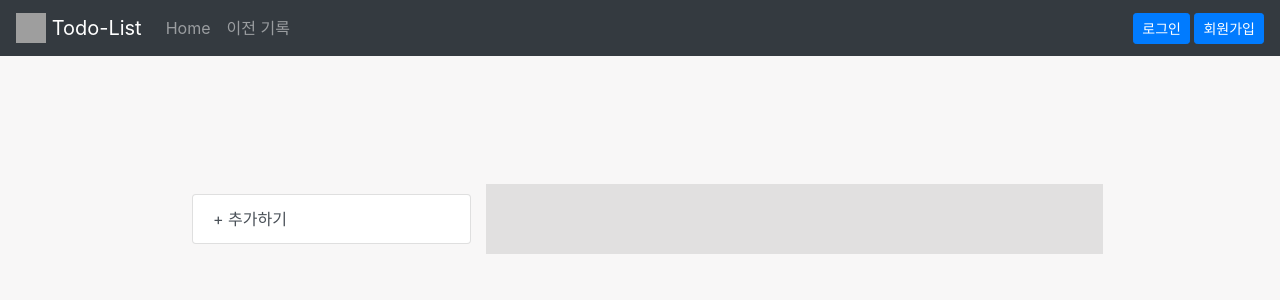
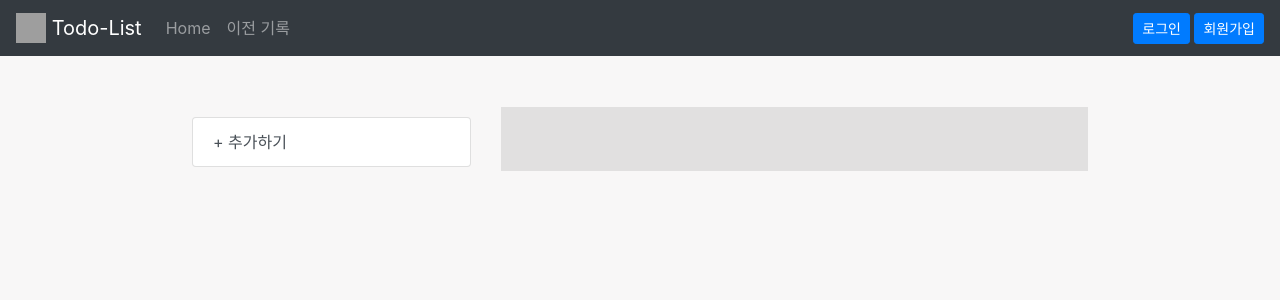
Before and after one commit to W1nU/programmers-todolist, a React (Create React App) app in the folder view/: page / in a window 1280 px wide. Shown: the top 300 px of the page. Built offline with nearby package versions, Linux system fonts and the light colour scheme; grey boxes are pictures that could not be loaded.

Commit message:
우선순위 적용 완료

```diff
--- a/view/src/App.css
+++ b/view/src/App.css
@@ -7,12 +7,13 @@
 .col-sm-4 {
     padding: 10px;
     float: left;
-
 }
-
 
 .col-sm-8 {
     float: right;
-    padding: 20px;
+}
+
+.tab-content {
+    padding: 2rem;
     background-color: #e1e0e0;
 }
--- a/view/src/App.js
+++ b/view/src/App.js
@@ -84,11 +84,19 @@ class App extends Component {
         })
     };
 
-    _modifyTodo = (todoTitle, todoContent, todoTime) => {
+    _modifyTodo = (todoTitle, todoContent, todoTime, priority) => {
         let modifiedTodo = this.state.todo;
+        let selectedTodo = modifiedTodo[this.state.selectedTodoId];
+
         modifiedTodo[this.state.selectedTodoId].content = todoContent;
         modifiedTodo[this.state.selectedTodoId].time = todoTime;
         modifiedTodo[this.state.selectedTodoId].title = todoTitle;
+
+        if(priority-1 !== this.state.selectedTodoId){
+            console.log(this.state.selectedTodo, priority);
+            modifiedTodo.splice(this.state.selectedTodoId,1);
+            modifiedTodo.splice(priority - 1,0,selectedTodo)
+        }
 
         this.setState({
             todo: modifiedTodo,
@@ -96,10 +104,10 @@ class App extends Component {
         })
     };
 
-    _updateAddTodo = (todoTitle, todoContent, todoTime) => {
+    _updateAddTodo = (todoTitle, todoContent, todoTime, todoPriority) => {
         let tempTodo = this.state.todo;
 
-        tempTodo.push({
+        tempTodo.splice(todoPriority - 1, 0 ,{
             'title': todoTitle,
             'content' : todoContent,
             'time' : todoTime,
@@ -124,18 +132,11 @@ class App extends Component {
     render() {
         const close = () => {this.setState({inAddTodo: false})};
         const addTodo = () => {
-            let tempSelectFormJSX = [];
-            for (let i = 0; i <= this.state.todo.length; i++) {
-                tempSelectFormJSX.push(
-                    <option>{i + 1}</option>
-                )
-            }
 
             this.setState({
                 inAddTodo: true,
                 addTitle: "할 일 추가하기",
                 isModifyTodo: false,
-                prioritySelectOptionJSX : tempSelectFormJSX
             })
         };
 
@@ -189,7 +190,7 @@ class App extends Component {
                     selectedTodo = {this.state.selectedTodo}
                     toModify = {this._modifyTodo}
                     updateAddTodo = {this._updateAddTodo}
-                    priorityOption = {this.state.prioritySelectOptionJSX}
+                    todo = {this.state.todo}
                 />
 
                 <TodoContainer
--- a/view/src/components/Form/TodoForm.js
+++ b/view/src/components/Form/TodoForm.js
@@ -11,15 +11,16 @@ class TodoForm extends Component {
         this.state = {
             todoTitle: '',
             todoContent: '',
-            email: this.props.email,
             qType: '',
             isModify: false,
             time: null,
             url: this.props.url,
             contentPlaceholder: "할 일의 내용을 입력하세요",
             titlePlaceholder: "할 일을 입력하세요",
-            selectFormJSX : []
+            selectFormJSX : [],
+            priority: 1
         }
+        console.log(this.props.todo)
     }
 
     _setTodoTitle = (e) => {
@@ -36,12 +37,13 @@ class TodoForm extends Component {
 
     _sendForm = () => {
         if (this.props.isModifyTodo === true) {
-            this.props.toModify(this.state.todoTitle, this.state.todoContent, this.state.time);
+            this.props.toModify(this.state.todoTitle, this.state.todoContent, this.state.time, this.state.priority);
             return; //여기서 수정후에 보내야함
         } else if (this.props.isModifyTodo === false) {
-            this.props.updateAddTodo(this.state.todoTitle, this.state.todoContent, this.state.time)
+            this.props.updateAddTodo(this.state.todoTitle, this.state.todoContent, this.state.time, this.state.priority)
         }
         this._clearTime()
+
     };
 
 
@@ -69,9 +71,30 @@ class TodoForm extends Component {
         }
     }
 
+    _setPriority = (e) => {
+        this.setState({
+            priority: e.target.value
+        })
+    }
+
+    _makePriorityOption = () => {
+        let tempSelectFormJSX = [];
+
+        let priorityOptionLength = this.props.isModifyTodo ? this.props.todo.length  : this.props.todo.length + 1;
+
+        if(priorityOptionLength === 0 && this.props.isModifyTodo === false) { priorityOptionLength = 1 } //처음에 투두가 하나도 없을 떄 설정
+        for (let i = 0; i < priorityOptionLength; i++) {
+            tempSelectFormJSX.push(<option value={i + 1}>{i + 1}</option>)
+        }
+
+    return tempSelectFormJSX
+}
+
     componentWillReceiveProps(nextProps, nextContext) {
+        //this._makePriorityOption();
         if (nextProps.isModifyTodo === true) {
             this.setState({
+                priority: 1,
                 isModify: nextProps.isModifyTodo,
                 todoTitle: nextProps.selectedTodo['title'],
                 todoContent: nextProps.selectedTodo['content'],
@@ -81,13 +104,13 @@ class TodoForm extends Component {
             })
         } else {
             this.setState({
+                priority: 1,
                 contentPlaceholder: "할 일의 내용을 입력하세요",
                 titlePlaceholder: "할 일을 입력하세요",
                 todoTitle: "",
                 todoContent: "",
                 time: null
             });
-            console.log(this.state)
         }
     }
 
@@ -121,8 +144,8 @@ class TodoForm extends Component {
                                       onChange={this._setTodoContent}
                                       placeholder={this.state.contentPlaceholder}/>
                         <Form.Label>우선순위</Form.Label>
-                        <Form.Control as="select">
-                            {this.props.priorityOption}
+                        <Form.Control as="select" onChange={this._setPriority}>
+                            {this._makePriorityOption()}
                         </Form.Control>
                         </Form.Group>
 
--- a/view/src/containers/TodoBoxContainer.css
+++ b/view/src/containers/TodoBoxContainer.css
@@ -2,6 +2,6 @@
     width: 70%;
     height: 70%;
     min-height: 500px;
-    margin: 10% auto;
+    margin: 4% auto;
 
 }
```
